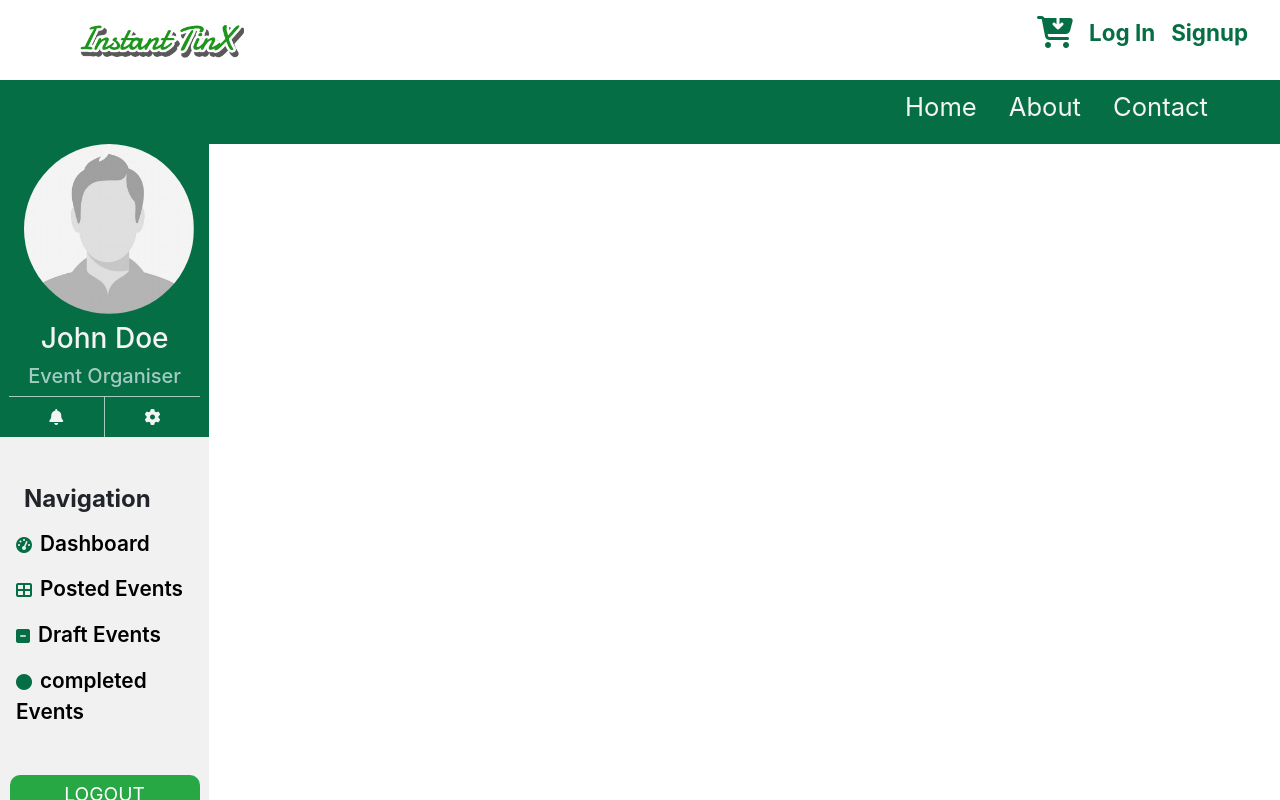
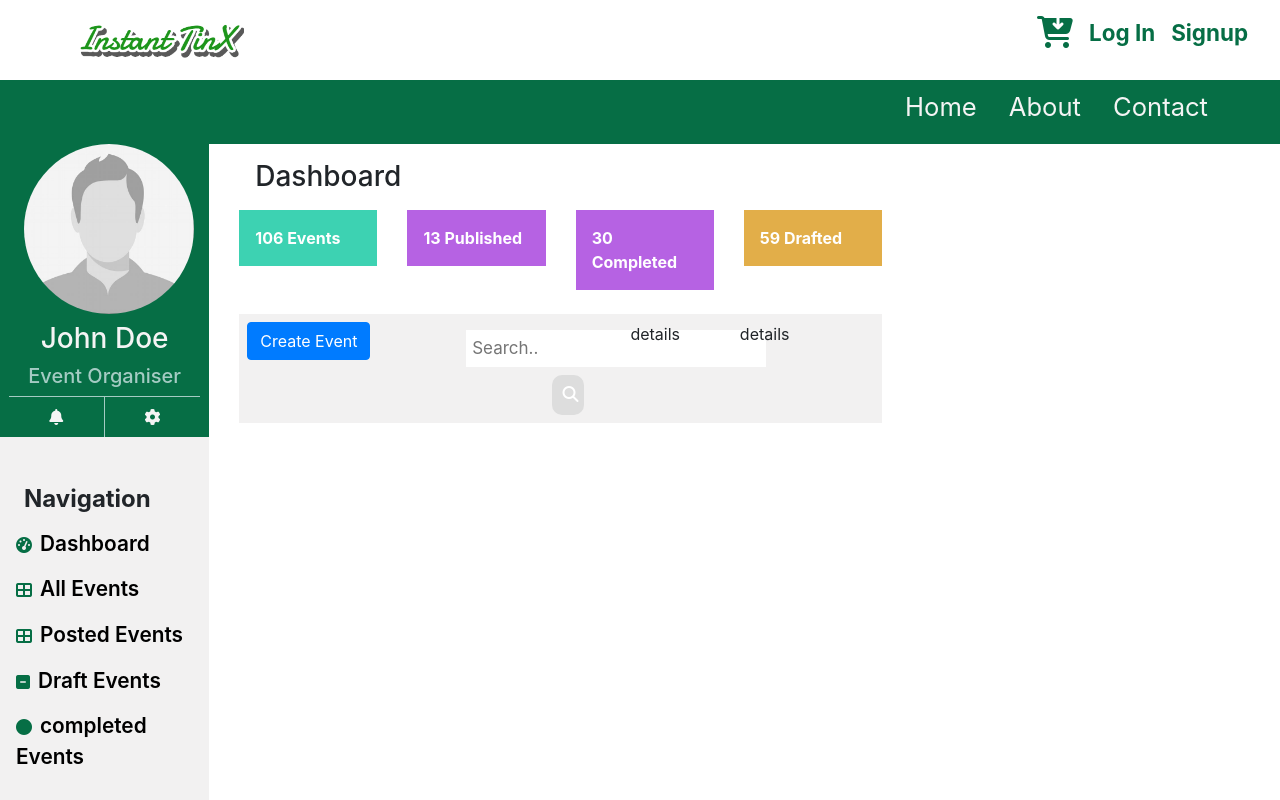
Before and after one commit to mitchel-okomor/Instanttinx, a React (Create React App) app: page /admin in a window 1280 px wide. Shown: the top 800 px of the page. Built offline with nearby package versions, Linux system fonts and the light colour scheme; no server answers; sample sign-in values are in the browser's storage.

Commit message:
added event from

```diff
--- a/src/App.js
+++ b/src/App.js
@@ -29,11 +29,11 @@ function App() {
         <Navigation />
         <Switch>
           <Route exact path="/" component={Home} />
-          <Route exact path="/admin" component={Admin} />
-          <Route exact path="/login" component={Login} />
-          <Route exact path="/signup" component={Signup} />
-          <Route exact path="/edit/:id" component={Edit} />
-          <Route exact path="/about" component={About} />
+          <Route  path="/admin" component={Admin} />
+          <Route  path="/login" component={Login} />
+          <Route  path="/signup" component={Signup} />
+          <Route  path="/edit/:id" component={Edit} />
+          <Route  path="/about" component={About} />
           <Route component={NotFound} />
         </Switch>
         <Footer />
--- a/src/components/admin/admin.js
+++ b/src/components/admin/admin.js
@@ -1,9 +1,16 @@
 import React from 'react';
 import './admin.css';
 import withAuth from '../services/withAuth';
-import {Link} from 'react-router-dom';
+import { Link, Route, Switch, useParams, useRouteMatch } from "react-router-dom";
+import Dashboard from '../dashboard/dashboard';
+import Adminevents from '../adminevents/adminevents';
+import Create from '../create/create';
+import History from '../services/history';
+
 
 const Admin = () =>{
+    const { url, path } = useRouteMatch();
+
 
     return (<div className="admin">
 <div className="row">
@@ -28,10 +35,11 @@ const Admin = () =>{
 <div className="side pt-5 ">
 <h4 className="mx-4 ">Navigation</h4>
 <ul className="px-3 ">
-<li><Link to="/admin"><i class="fa fa-tachometer" aria-hidden="true"></i>
+<li><Link to={`${url}`}><i class="fa fa-tachometer" aria-hidden="true"></i>
 Dashboard</Link></li>
+<li><Link to={`${url}/events`}><i class="fa fa-th-large" aria-hidden="true"></i>
+All Events</Link></li>
 <li><Link to="/posted-events"><i class="fa fa-th-large" aria-hidden="true"></i>
-
 Posted Events</Link></li>
 <li><Link to="/draft"><i class="fa fa-minus-square" aria-hidden="true"></i>
 Draft Events</Link></li>
@@ -42,7 +50,14 @@ completed Events</Link></li>
 </div>
     </div>
     </div>
-    <div className="col-md-9 col-lg-9 col-xl-9 col-sm-12 col-ms-12"></div>
+    <div className="col-md-9 col-lg-9 col-xl-9 col-sm-12 col-ms-12">
+      <Switch>
+          <Route path={`${path}/events`} component={Adminevents} />
+
+          <Route path="/admin/create-event" component={Create} />
+    <Route component={Dashboard} />
+    </Switch>
+    </div>
 </div>
     </div> )
 }
--- /dev/null
+++ b/src/components/adminevents/adminevents.js
@@ -0,0 +1,12 @@
+import React from 'react';
+import './adminevents.css';
+
+function Adminevents() {
+    return (
+        <div>
+            Events
+        </div>
+    )
+}
+
+export default Adminevents;
--- /dev/null
+++ b/src/components/create/create.js
@@ -0,0 +1,121 @@
+import React, {useState, useContext} from 'react'
+
+import {myContext} from '../../App';
+import {Link} from 'react-router-dom';
+import history from "../services/history";
+import axios from 'axios';
+import {SERVER_URL, SET_LOADING, SET_USER} from '../helpers/constant';
+import Loading from "../loading/Loading";
+
+
+
+
+
+function Create() {
+  // const dispatch = useDispatch();
+  const {state, dispatch}=useContext(myContext);
+  const { loading, user} = state;
+
+
+const [title, setTitle] = useState('');
+const [description, setDescription] = useState('');
+const [venue, setVenue] = useState('');
+const [date, setDate] = useState('');
+const [time, setTime] = useState('');
+const [image, setImage] = useState('');
+const [message, setMessage] = useState('');
+
+const handleChange = (e)=>{
+    switch(e.target.name){
+        case "title":
+            setTitle(e.target.value);
+            break;
+        case "description":
+            setDescription(e.target.value);
+            break;
+        case "venue":
+            setVenue(e.target.value);
+            break;
+        case "date":
+            setDate(e.target.date);
+            break;
+        case "image":
+            setImage(e.target.files[0]);
+        default:
+            setTime(e.target.time)
+    }
+
+}
+
+const handleSubmit = async (e) => {
+    e.preventDefault();
+
+const formData = new FormData();
+formData.append("title", title);
+formData.append("description", description);
+formData.append("venue", venue);
+formData.append("date", date);
+formData.append("time", time);
+formData.append("image", image);
+formData.append("userId", user._id);
+
+    const url = SERVER_URL + "/event";
+    dispatch({ type: "SET_LOADING", payload: true });
+    try {
+      const response = await axios.post(url, formData,{
+        headers: {
+          "Authorization": localStorage.getItem('token')
+      }}, {
+        timeout: 30000,
+      });
+      if (response.status === 200) {
+        console.log(response);
+        dispatch({ type: "SET_LOADING", payload: false });
+        history.push("/admin");
+      }
+    } catch (error) {
+      console.log(error);
+      setMessage("failed to save ")
+      dispatch({ type: "SET_LOADING", payload: false });
+    }
+  };
+
+if(loading){
+ return <Loading />
+}
+    return (
+        <div>
+         <form onSubmit={handleSubmit}>
+             <div>
+            <label for="title">Event Title:</label><br />
+            <input type="text" name="title" id="title" onChange={handleChange}/>
+             </div>
+             <div>
+            <label for="description">Description:</label><br />
+            <textarea type="text" name="description" id="description" onChange={handleChange}/>
+             </div>
+             <div>
+            <label for="venue">Venue:</label><br />
+            <input type="text" name="venue" id="venue" onChange={handleChange}/>
+             </div>
+             <div>
+            <label for="date">Date:</label><br />
+            <input type="date" name="date" id="date" onChange={handleChange}/>
+             </div>
+             <div>
+            <label for="time">Time:</label><br />
+            <input type="time" name="time" id="time" onChange={handleChange}/>
+             </div>
+             <div>
+            <label for="image">Event Flyer:</label> <br />
+            <input type="file" name="image" id="image" onChange={handleChange}/>
+             </div>
+             <div>
+        <button type="submit">Submit</button>
+             </div>
+         </form>
+        </div>
+    )
+}
+
+export default Create
--- /dev/null
+++ b/src/components/dashboard/dashboard.css
@@ -0,0 +1,49 @@
+
+.total-events{
+    background-color: #3dd2b2;
+    color: white;
+    font-weight: bold;
+}
+
+.published-events{
+    background-color: #b662e3;
+    color: white;
+    font-weight: bold;
+
+}
+
+.completed-events{
+    background-color: #b662e3;
+    color: white;
+    font-weight: bold;
+}
+
+.drafted-events{
+    background-color: #e2ae49;
+    color: white;
+    font-weight: bold;
+
+}
+.d-header{
+    background-color: rgba(184, 181, 181, 0.185);
+}
+
+.d-header  input {
+    width: 2rem;
+    padding: 6px;
+    margin-top: 8px;
+    font-size: 17px;
+    border: none;
+  }
+
+.d-header button {
+    width: 2rem;
+    float: right;
+    padding: 6px 10px;
+    margin-top: 8px;
+    margin-right: 16px;
+    background: #ddd;
+    font-size: 17px;
+    border: none;
+    cursor: pointer;
+  }
--- /dev/null
+++ b/src/components/dashboard/dashboard.js
@@ -0,0 +1,49 @@
+import React from 'react';
+import { Link } from 'react-router-dom';
+import './dashboard.css';
+
+function Dashboard() {
+    return (
+        <div className="dashboard">
+            <h3 className="m-3">Dashboard</h3>
+            <div className="row">
+                <div className="col-ms-12 col-sm-12 col-md-3 col-lg-3 col-xl-3">
+<div className="total-events p-3">106 Events</div>
+                </div>
+                <div className="col-ms-12 col-sm-12 col-md-3 col-lg-3 col-xl-3">
+                <div className="published-events p-3">13 Published </div>
+                    </div>
+                    <div className="col-ms-12 col-sm-12 col-md-3 col-lg-3 col-xl-3">
+                 <div className="completed-events p-3"> 30 Completed</div>
+                    </div>
+                    <div className="col-ms-12 col-sm-12 col-md-3 col-lg-3 col-xl-3">
+                  <div className="drafted-events p-3">59 Drafted</div>
+                    </div>
+            </div>
+            <div>
+               <div className="d-header">
+                 <div className="row mt-4 p-2">
+                     <div className="col-ms-12 col-sm-12 col-md-4 col-lg-4 col-xl-4">
+<div><Link to="/admin/create-event" className="btn btn-primary bold">Create Event</Link></div>
+                     </div>
+                     <div className="col-ms-12 col-sm-12 col-md-3 col-lg-3 col-xl-3">
+<div><form>
+      <input type="text" placeholder="Search.." name="search" />
+      <button type="submit"><i class="fa fa-search" ></i></button>
+    </form></div>
+                     </div>
+                     <div className="col-ms-12 col-sm-12 col-md-2 col-lg-2 col-xl-2">
+<div>details</div>
+                     </div>
+                     <div className="col-ms-12 col-sm-12 col-md-3 col-lg-3 col-xl-3">
+<div>details</div>
+                     </div>
+                     </div>
+                   </div>
+               <div className="d-details"></div>
+            </div>
+        </div>
+    )
+}
+
+export default Dashboard;
```
Also changed, not shown: src/components/adminevents/adminevents.css (added), src/components/create/create.css (added), 1 other file (tests, documents, lock files or other folders).
